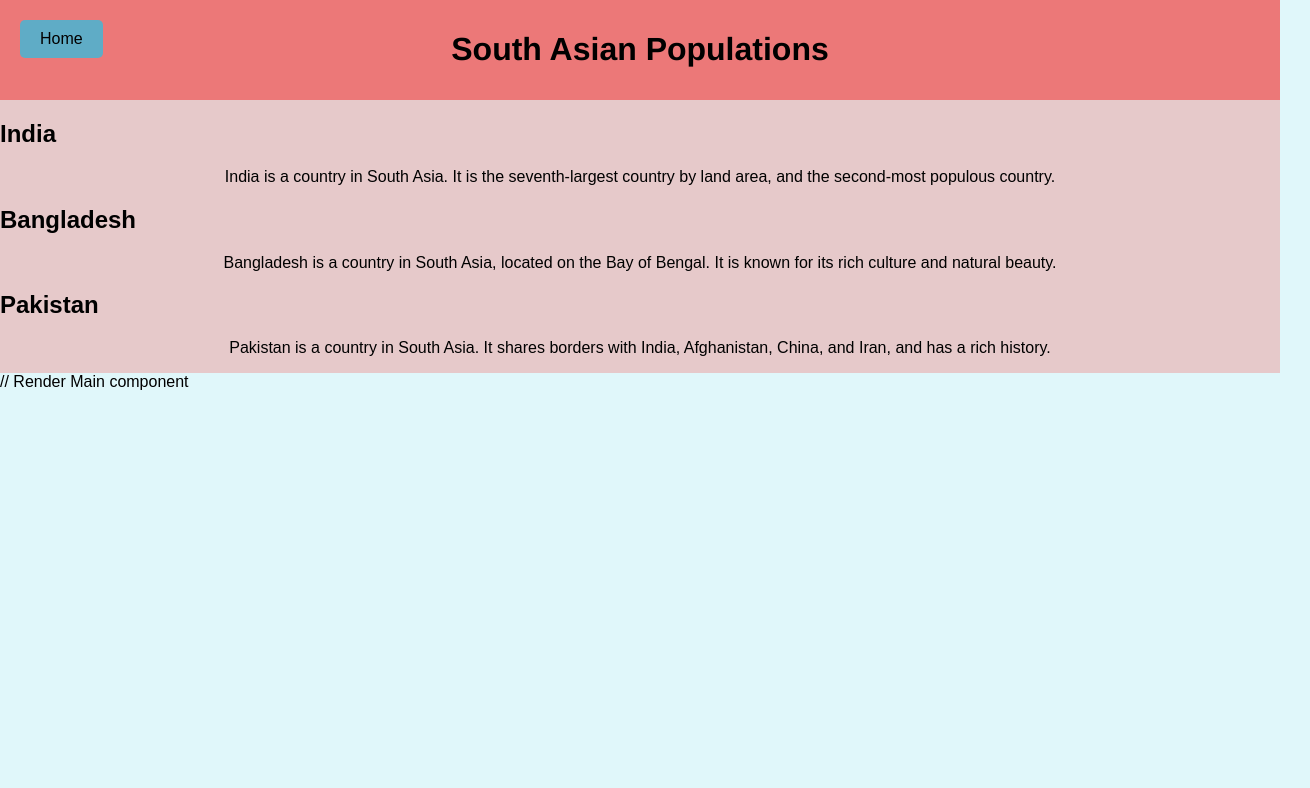
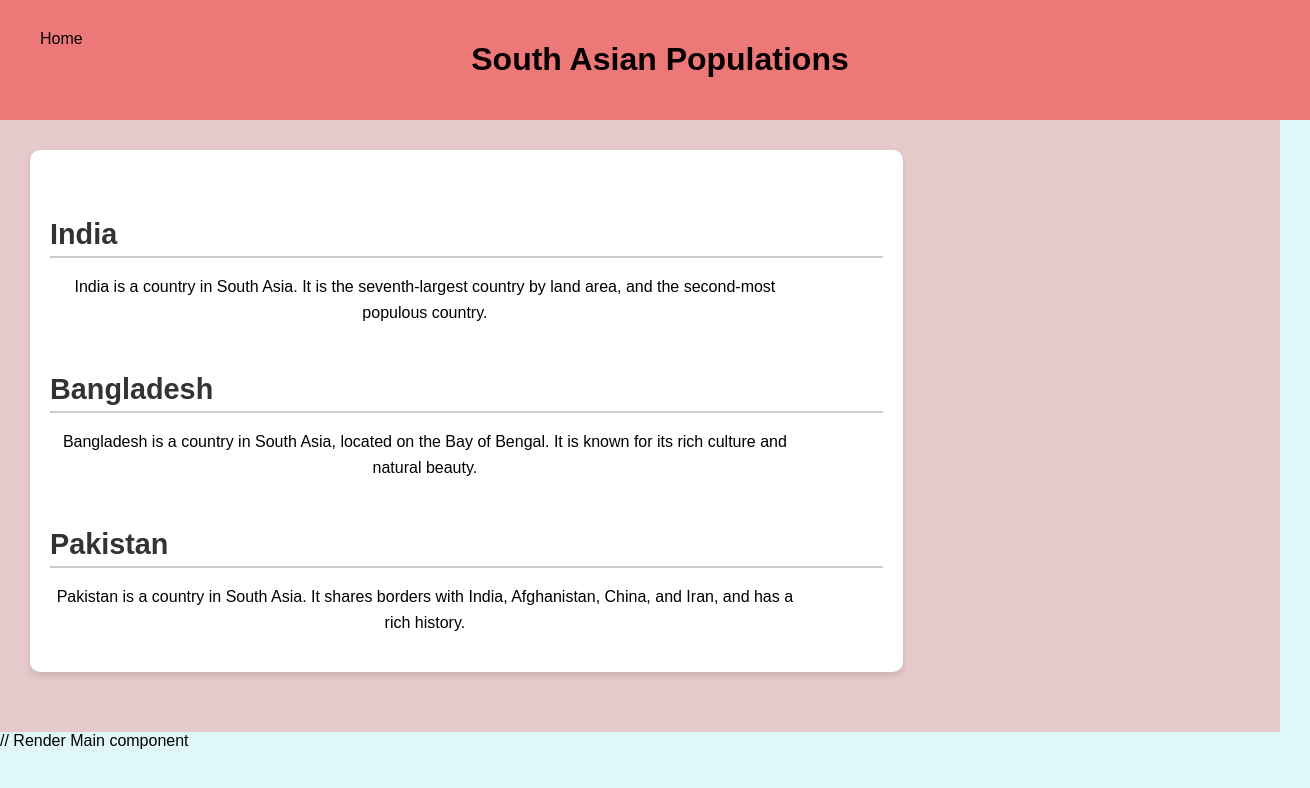
Before and after one commit to BatoolMahmoud21/Xenial-Xerus-Group-Project, a React (Create React App) app: page /south-asia in a window 1280 px wide. Shown: the top 788 px of the page, 1310 px wide, since content can reach past the window. Built offline with nearby package versions, Linux system fonts and the light colour scheme.

Commit message:
Save all changes

```diff
--- a/src/EastAsian.css
+++ b/src/EastAsian.css
@@ -20,7 +20,7 @@ body {
 
 /* Styling for the header in East Asia */
 .EastAsia header {
-  background-color: #5facc6;  /* Header background color */
+  background-color: #ec7878;  /* Header background color */
   padding: 20px;
   width: 100%;  /* Ensure the header spans the full width of the page */
   text-align: center;
@@ -43,7 +43,7 @@ body {
   top: 20px;
   left: 20px;
   padding: 10px 20px;
-  background-color: #5facc6;
+  background-color: #ec7878;
   color: rgb(2, 0, 0);
   border: none;
   cursor: pointer;
@@ -82,7 +82,7 @@ body {
 
 /* Styling for the footer section in East Asia */
 .EastAsia footer {
-  background-color: #5facc6; /* Same color as the header */
+  background-color: #ec7878; /* Same color as the header */
   padding: 10px;
   width: 100%;  /* Ensure it spans the full width of the page */
   text-align: center;
--- a/src/SouthAsia.css
+++ b/src/SouthAsia.css
@@ -1,19 +1,49 @@
-/* General styles for the entire page */
-.App {
+/* Apply light blue background to the entire body */
+body {
+  background-color: #e0f7fa; /* Light blue background for the whole page */
+  margin: 0;  /* Remove default body margins */
   font-family: sans-serif;
+}
+
+/* Main container for the South Asian page (excluding header) */
+.SouthAsia {
   display: flex;
   flex-direction: column;
-  justify-content: flex-start;
-  padding: 0;
+  align-items: flex-start;
+  padding-left: 30px;
+  padding-top: 120px;  /* Ensure content doesn't overlap the fixed header */
+  padding-bottom: 60px;  /* Ensure space for footer */
+  width: 100%;
+  background-color: transparent; /* Make sure the container has no additional background color */
+  overflow: hidden;  /* Prevent content overflow */
+}
+
+/* Styling for the header in South Asia */
+.SouthAsia header {
+  background-color: #ec7878;  /* Header background color */
+  padding: 20px;
+  width: 100%;  /* Ensure the header spans the full width of the page */
+  text-align: center;
+  position: fixed;
+  top: 0;
+  left: 0;
+  z-index: 1000;
+}
+
+/* Styling for the header text inside South Asia */
+.SouthAsia .header {
+  color: rgb(7, 0, 0);
+  font-size: 2rem;
+  font-family: 'Arial', sans-serif;
 }
 
 /* Styling for the Home button */
-.home-button {
+.SouthAsia .home-button {
   position: absolute;
   top: 20px;
   left: 20px;
   padding: 10px 20px;
-  background-color: #5facc6;
+  background-color: #ec7878;
   color: rgb(2, 0, 0);
   border: none;
   cursor: pointer;
@@ -21,44 +51,51 @@
   border-radius: 5px;
 }
 
-/* Styling for the header in South Asia */
-.SouthAsian header {
-  background-color: #5facc6;  /* Set your desired background color */
-  padding: 20px;  /* Add padding for spacing around the text */
-  width: 100%;  /* Make sure the header spans the full width of the page */
-  text-align: center;  /* Center the text inside the header */
-  position: fixed;  /* Keep the header fixed at the top */
-  top: 0;  /* Position it at the top of the page */
-  left: 0;
-  z-index: 1000;  /* Ensure it stays above other content */
+/* Subheading styles for country names in South Asia */
+.SouthAsia .country-list h2 {
+  font-size: 1.8rem;
+  font-weight: bold;
+  margin-top: 3rem;
+  margin-bottom: 10px;
+  color: #333;
+  padding-bottom: 5px;
+  border-bottom: 2px solid #ccc;
 }
 
-/* Styling for the header text inside South Asia */
-.SouthAsian .header {
-  color: rgb(7, 0, 0);
-  font-size: 2rem;
-  font-family: 'Arial', sans-serif;
+/* Description text styling for the countries in South Asia */
+.SouthAsia .country-list p {
+  font-size: 1rem;
+  line-height: 1.6;
+  margin-bottom: 1rem;
+  max-width: 90%;
+  word-wrap: break-word;
 }
 
-/* Styling for the SouthAsianPage content */
-.SouthAsian {
-  display: flex;
-  flex-direction: column;
-  align-items: flex-start; /* Align items to the left */
-  padding-left: 30px; /* Add some left padding to the content */
-  padding-top: 100px; /* Add padding to the top so content doesn't overlap the fixed header */
+/* Optional: Add a subtle shadow around the content */
+.SouthAsia .country-list {
+  background-color: #ffffff;  /* White background for content area */
+  padding: 20px;
+  margin-top: 30px;
+  border-radius: 10px;
+  box-shadow: 0 4px 6px rgba(0, 0, 0, 0.1);
 }
 
-/* Style the country list section */
-.SouthAsian .country-list h2 {
-  font-size: 1.5rem;
-  font-weight: bold;
-  margin-top: 2rem;
-  color: #333;
+/* Styling for the footer section in South Asia */
+.SouthAsia footer {
+  background-color: #ec7878; /* Same color as the header */
+  padding: 10px;
+  width: 100%;  /* Ensure it spans the full width of the page */
+  text-align: center;
+  position: fixed;
+  bottom: 0;
+  left: 0;
+  z-index: 1000;
 }
 
-.SouthAsian .country-list p {
-  margin: 0.5rem 0;
+/* Footer text styling */
+.SouthAsia footer p {
+  color: rgb(7, 0, 0);
   font-size: 1rem;
-  line-height: 1.5;
+  font-family: 'Arial', sans-serif;
+  margin: 0;
 }
```
Also changed, not shown: index.html (added, +18 -0 lines), App.css (added), App.js (added).
